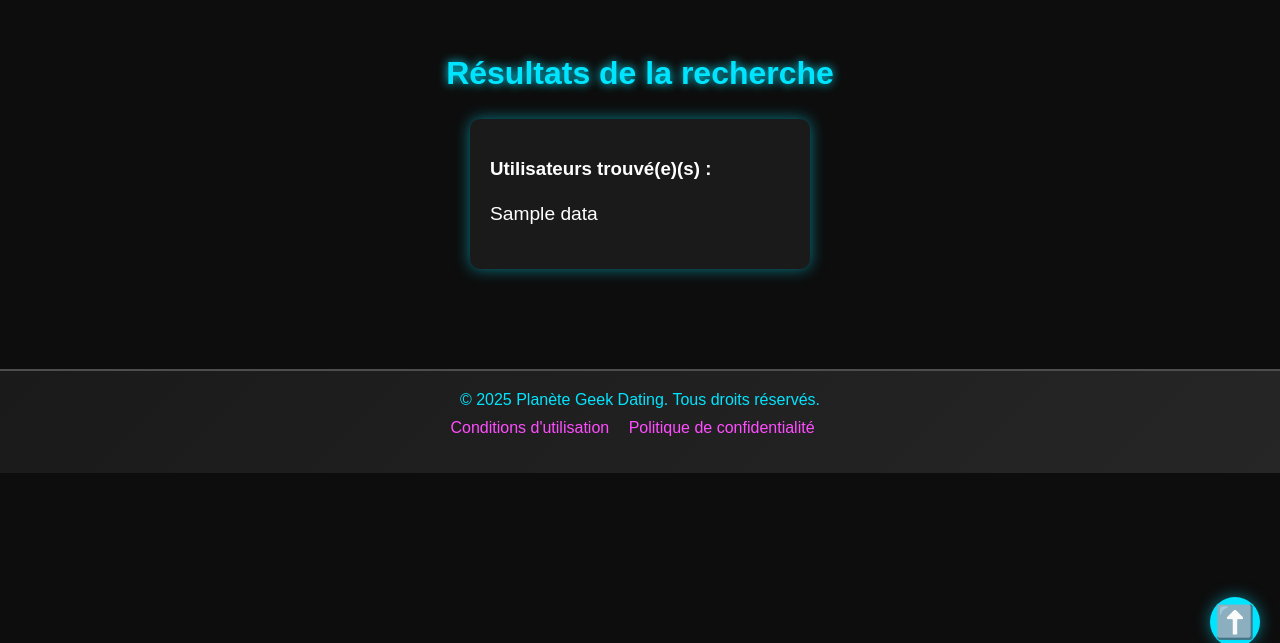
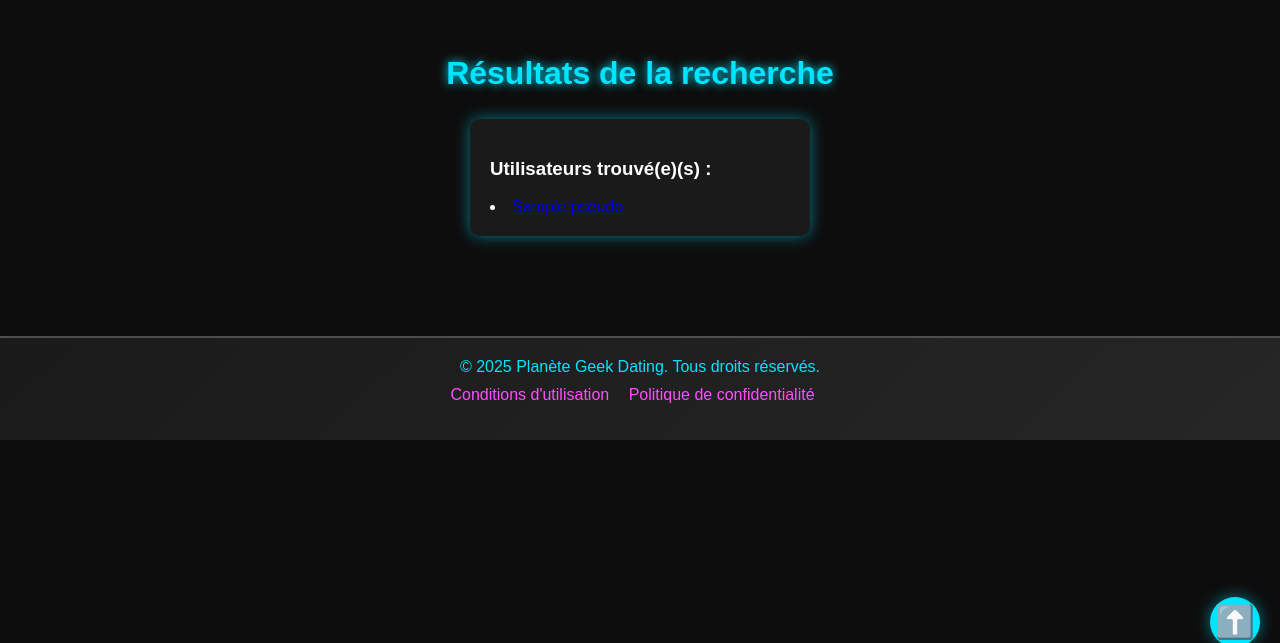
Before and after one commit to Evabela/Projet-NSI-SQL, a Flask app: template templates/resultats.html in a window 1280 px wide. Shown: the part 133-776 px from the top of the page. Run offline with Flask 3, Linux system fonts and the light colour scheme; the template is opened without the code that fills it: most values are stand-ins (such as "Sample title", 1, 10 or a date in 2020).

Commit message:
resultatas

```diff
--- a/templates/resultats.html
+++ b/templates/resultats.html
@@ -41,9 +41,11 @@
                     <h3>Utilisateurs trouvé(e)(s) :</h3>
 
 <!--Faire une liste ici de tous les noms renvoyés par la recherche pour qu'on puisse clickez dessus et que ça nous renvoie vers la page résultat de chacun avec toutes les infos-->
-                    {% if data %}
-                    <p>{{ data }}</p>
-                    {% endif %}
+            {% for pseudo in data %}
+            <li>
+                <a href="{{ url_for('profil_user_', username=username) }}">{{ pseudo }}</a>
+            </li>
+            {% endfor %}
 
 
                 </div>
```
